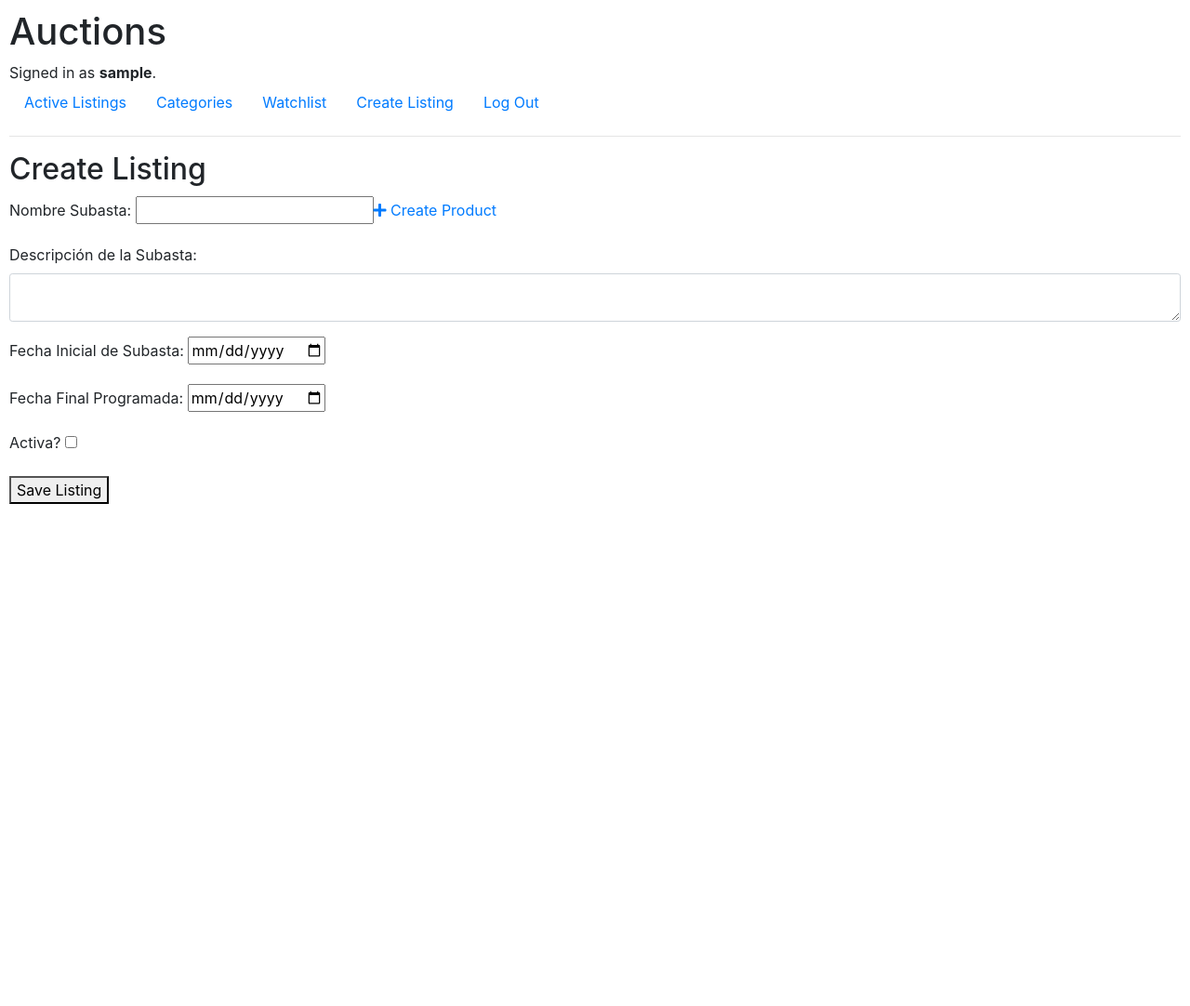
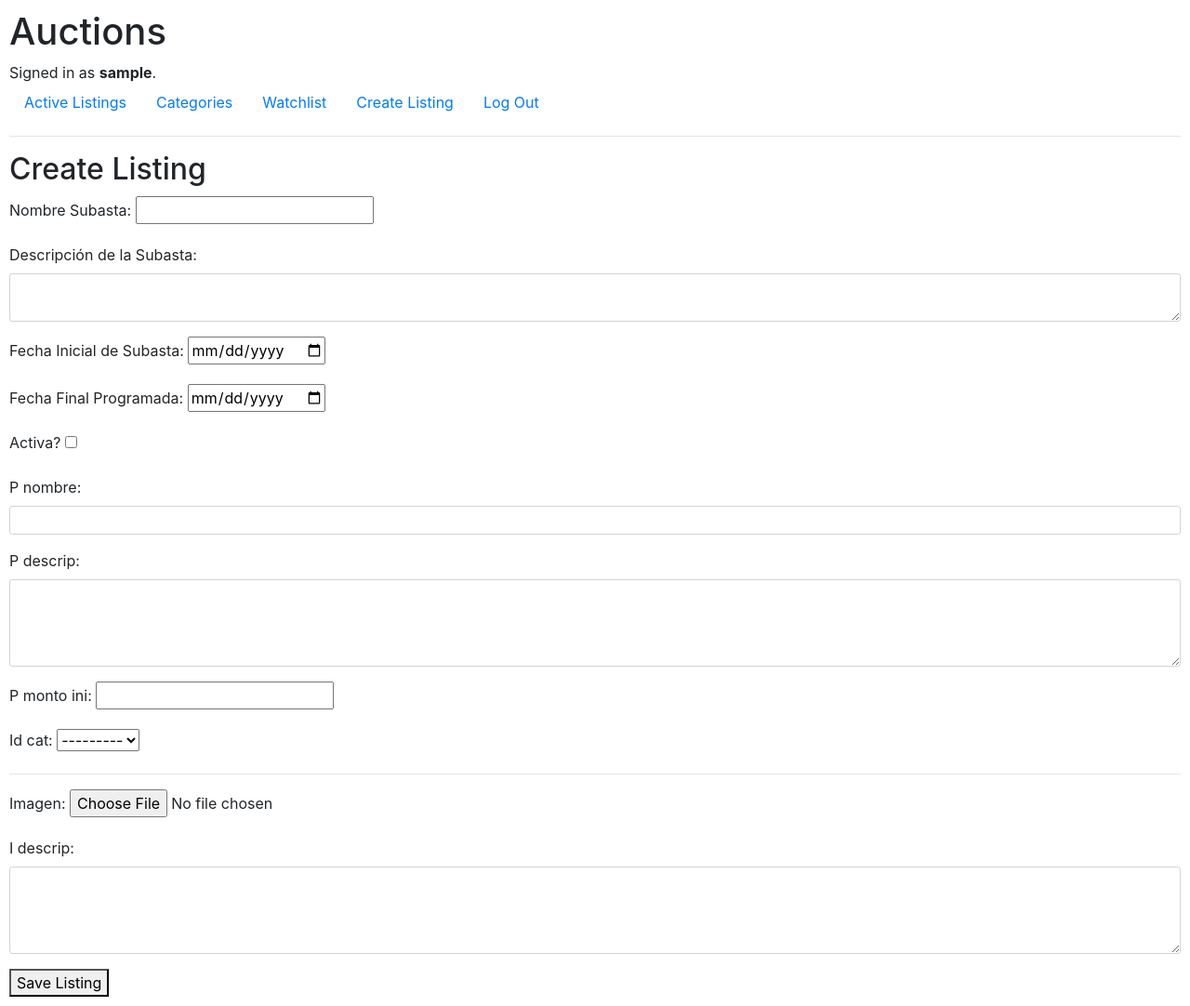
Before and after one commit to irenediaz1974/web50, a Django app: page /add_subasta in a window 1280 px wide. Shown: the whole page at 93% size. Before the commit the page ends 542 px from the top, so only its background shows below. Run offline with Django 3.2, Linux system fonts and the light colour scheme; the visitor is signed in with stand-in values (Sample User, id 1); data that the repository does not hold is empty.

Commit message:
en view.py

```diff
--- a/projects/2020/x/commerce/auctions/forms.py
+++ b/projects/2020/x/commerce/auctions/forms.py
@@ -14,11 +14,11 @@ class Categoria_form(forms.ModelForm):
         fields = '__all__'
 
 class Imagen_form(forms.ModelForm):
-    i_descrip = forms.CharField(widget=forms.Textarea(attrs={'class': 'form-control form-control-sm', 'id':'descripcion_imagen','cols': 10, 'rows': 4}))
+    i_descrip = forms.CharField(widget=forms.Textarea(attrs={'class': 'form-control form-control-sm', 'id':'descripcion_imagen','cols': 5, 'rows': 4}))
 
     class Meta:
         model = Imagen
-        fields = '__all__'
+        exclude = ['producto']
 
 
 class Producto_form(forms.ModelForm):
@@ -26,16 +26,16 @@ class Producto_form(forms.ModelForm):
     id_cat = forms.ModelChoiceField(queryset=Categoria.objects.all(), to_field_name="cat_name", required=False)
     p_nombre = forms.CharField(widget=forms.TextInput(attrs={'class': 'form-control form-control-sm', 'id': 'nombre_producto'}))
     p_descrip = forms.CharField(widget=forms.Textarea(attrs={'class': 'form-control form-control-sm', 'id':'descripcion_producto', 'cols': 20, 'rows': 4}))
-    id_imagen = forms.ModelChoiceField(queryset=Imagen.objects.all(), to_field_name="imagen", required=False)
+    # id_imagen = forms.ModelChoiceField(queryset=Imagen.objects.all(), to_field_name="imagen", required=False)
 
     class Meta:
         model = Producto
-        exclude = ['subasta']
+        exclude = ['subasta','id_imagen']
 
 
 # Inline Formsets to use in Products CRUD
 ImageFormSet = inlineformset_factory(Producto, Imagen, form=Imagen_form, extra=1)
-CategoryFormSet = modelformset_factory(Categoria, form=Categoria_form, extra=1)
+
 
 
 
--- a/projects/2020/x/commerce/auctions/static/auctions/styles.css
+++ b/projects/2020/x/commerce/auctions/static/auctions/styles.css
@@ -6,7 +6,3 @@ body {
 h2 {
     margin-bottom: 10px;
 }
-
-.add-product-link {
-    padding-left: 20px; /* Adjust the value as needed */
-}
--- a/projects/2020/x/commerce/auctions/templates/auctions/add_subasta.html
+++ b/projects/2020/x/commerce/auctions/templates/auctions/add_subasta.html
@@ -6,17 +6,19 @@
     <form action="{% url 'add_subasta'%}" method="post">
         {% csrf_token %}
         {{ subasta_form.as_p}}
-        <a href="{% url 'add_product' %}" target="_blank" id="add-product-link"><i class="fas fa-plus"></i> Create Product</a>
-        <button type="submit">Save Listing</button>
+        <div>
+            {{ producto_form.as_p }}
+        </div>
+        <hr>
+        <div>
+            {{ imagen_form.as_p}}
+        </div>
+        <div>
+            <button type="submit">Save Listing</button>
+        </div>
     </form>
 
-    <script>
-        document.addEventListener('DOMContentLoaded', function() {
-            var productField = document.querySelector('#id_s_nombre'); // Adjust the selector to match your field
-            var addLink = document.querySelector('#add-product-link');
-            productField.parentNode.insertBefore(addLink, productField.nextSibling);
-        });
-    </script>
+
 
 
 {% endblock %}
--- a/projects/2020/x/commerce/auctions/templates/auctions/products.html
+++ b/projects/2020/x/commerce/auctions/templates/auctions/products.html
@@ -7,12 +7,8 @@
         {% csrf_token %}
         {{ product_form.as_table }}
         {{ image_formset.management_form }}
-        {{ category_formset.management_form }}
         {% for form in image_formset %}
             {{ form.as_p }}
-        {% endfor %}
-        {% for form in category_formset %}
-            {{ form.as_ul }}
         {% endfor %}
         <button type="submit">Save</button>
     </form>
--- a/projects/2020/x/commerce/auctions/views.py
+++ b/projects/2020/x/commerce/auctions/views.py
@@ -4,7 +4,7 @@ from django.db import IntegrityError
 from django.http import HttpResponse, HttpResponseRedirect
 from django.shortcuts import render, redirect
 from django.urls import reverse
-from .forms import Producto_form, Categoria_form, Imagen_form, Subasta_form, ImageFormSet, CategoryFormSet
+from .forms import Producto_form, Categoria_form, Imagen_form, Subasta_form, ImageFormSet
 from .models import User , Producto , Subasta, Imagen
 from django.forms import inlineformset_factory
 from django.contrib import messages
@@ -47,24 +47,21 @@ def add_product(request):
      if request.method == 'POST':
         product_form = Producto_form(request.POST)
         image_formset = ImageFormSet(request.POST, request.FILES)
-        category_formset = CategoryFormSet(request.POST)
 
-        if product_form.is_valid() and image_formset.is_valid() and category_formset.is_valid():
+
+        if product_form.is_valid() and image_formset.is_valid():
             product = product_form.save()
             image_formset.instance = product
             image_formset.save()
-            category_formset.instance = product
-            category_formset.save()
             return redirect('success_url')
      else:
         product_form = Producto_form()
         image_formset = ImageFormSet()
-        category_formset = CategoryFormSet()
+
 
      return render(request, 'auctions/products.html', {
         'product_form': product_form,
-        'image_formset': image_formset,
-        'category_formset': category_formset,
+        'image_formset': image_formset
     })
 
 
@@ -79,22 +76,32 @@ def add_subasta(request):
 
     if request.method == 'POST':
         subasta_form = Subasta_form(request.POST)
-        if subasta_form.is_valid():
-            subasta_instance = subasta_form.save(commit=False)
-            subasta_instance.s_estado = True
-            subasta_instance.id_user = request.user
-            subasta_instance.save()
-            messages.success(request, 'Listing saved successfully!')
-            return HttpResponseRedirect(reverse("add_subasta"))
+        producto_form = Producto_form(request.POST)
+        imagen_form= Imagen_form(request.POST)
+        if imagen_form.is_valid():
+            imagen_instance=imagen_form.save(commit=False)
 
+            if producto_form.is_valid():
+                producto_instance=producto_form.save(commit=False)
+                if subasta_form.is_valid():
+                    subasta_instance = subasta_form.save(commit=False)
+                    subasta_instance.s_estado = True
+                    subasta_instance.id_user = request.user
+                    subasta_instance.save()
+                    messages.success(request, 'Listing saved successfully!')
+                    return HttpResponseRedirect(reverse("add_subasta"))
+                else:
+                    print(subasta_form.errors)
+            else:
+                print(producto_form.errors)
         else:
-            print(subasta_form.errors)
+            print(imagen_form.errors)
 
     else:
         subasta_form = Subasta_form()
-        product_form = Producto_form()
-
-    return render(request, "auctions/add_subasta.html", {'subasta_form': subasta_form, 'product_form': product_form})
+        producto_form = Producto_form()
+        imagen_form= Imagen_form()
+    return render(request, "auctions/add_subasta.html", {'subasta_form': subasta_form, 'producto_form': producto_form, 'imagen_form': imagen_form})
 
 
 
```
